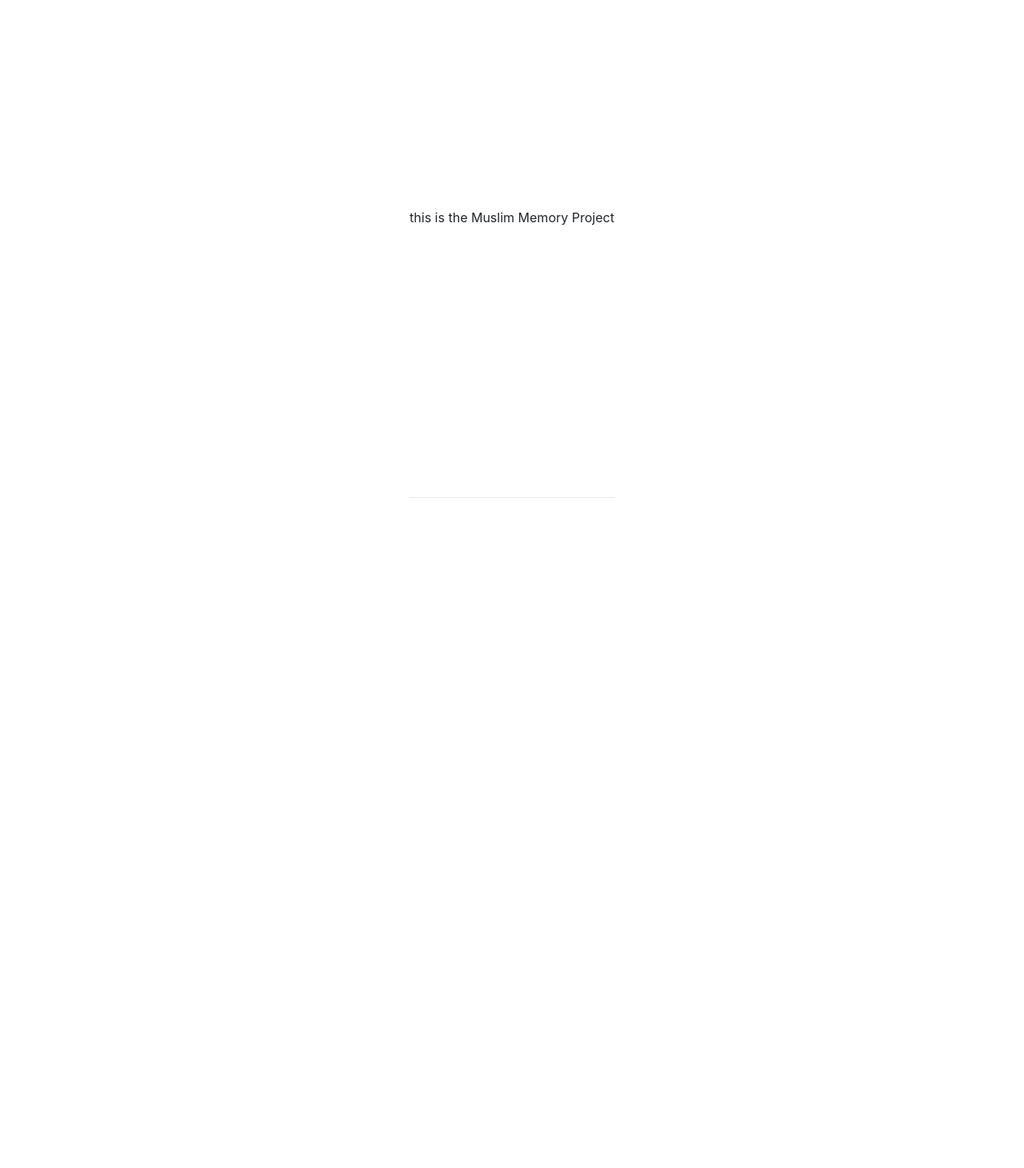
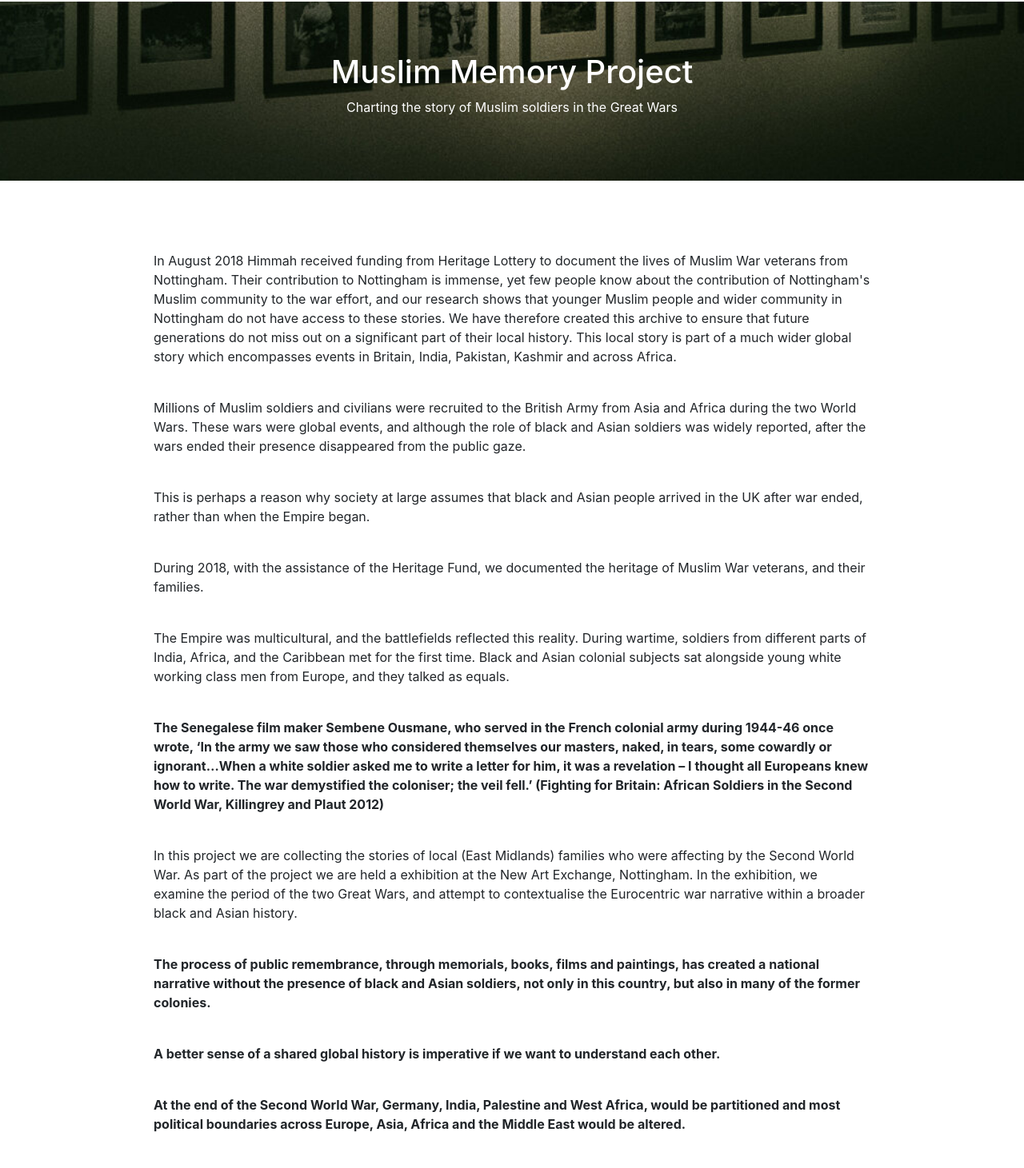
Before and after one commit to Bilal-Nadeem-Ahmed/Himmah, a Next.js app: page /muslimmemoryproject in a window 1280 px wide. Shown: the part 78-1539 px from the top of the page at 80% size. Before the commit the page ends 800 px from the top, so only its background shows below. Built offline with nearby package versions, Linux system fonts and the light colour scheme.

Commit message:
added a hlf page

```diff
--- a/pages/muslimmemoryproject.js
+++ b/pages/muslimmemoryproject.js
@@ -2,6 +2,7 @@ import Head from 'next/head'
 import styles from '../styles/Home.module.css'
 import Navigation from '../Components/Nav'
 import 'bootstrap/dist/css/bootstrap.min.css';
+import Footer from '../Components/Footer';
 
 
 export default function MuslimMemoryProject() {
@@ -20,12 +21,49 @@ export default function MuslimMemoryProject() {
 
       <main className={styles.main}>
       <Navigation/>
-      <div>this is the Muslim Memory Project</div>
+      <div className='mmpimg'><div className='mmptxt'>
+        <h1>
+        Muslim Memory Project
+          </h1>
+          <p>Charting the story of Muslim soldiers in the Great Wars</p></div></div>
+          <div className='ttcontent'>
+            <br/>
+            <p>In August 2018 Himmah received funding from Heritage Lottery to document the lives of Muslim War veterans from Nottingham. Their contribution to Nottingham is immense, yet few people know about the contribution of Nottingham's Muslim community to the war effort, and our research shows that younger Muslim people and wider community in Nottingham do not have access to these stories. We have therefore created this archive to ensure that future generations do not miss out on a significant part of their local history. This local story is part of a much wider global story which encompasses events in Britain, India, Pakistan, Kashmir and across Africa. </p>
+            <br/>
+            <p>Millions of Muslim soldiers and civilians were recruited to the British Army from Asia and Africa during the two World Wars. These wars were global events, and although the role of black and Asian soldiers was widely reported, after the wars ended their presence disappeared from the public gaze. </p>
+            <br/>
+            <p>This is perhaps a reason why society at large assumes that black and Asian people arrived in the UK after war ended, rather than when the Empire began.</p>
+            <br/>
+
+            <p>During 2018, with the assistance of the Heritage Fund, we documented the heritage of Muslim War veterans, and their families.</p>
+            <br/>
+            <p>The Empire was multicultural, and the battlefields reflected this reality. During wartime, soldiers from different parts of India, Africa, and the Caribbean met for the first time. Black and Asian colonial subjects sat alongside young white working class men from Europe, and they talked as equals. </p>
+
+            <br/>
+            <p><b>The Senegalese film maker Sembene Ousmane, who served in the French colonial army during 1944-46 once wrote, ‘In the army we saw those who considered themselves our masters, naked, in tears, some cowardly or ignorant…When a white soldier asked me to write a letter for him, it was a revelation – I thought all Europeans knew how to write. The war demystified the coloniser; the veil fell.’ (Fighting for Britain: African Soldiers in the Second World War, Killingrey and Plaut 2012)</b></p>
+            <br/>
+            <p>In this project we are collecting the stories of local (East Midlands) families who were affecting by the Second World War.  As part of the project we are held a exhibition at the New Art Exchange, Nottingham.  In the exhibition, we examine the period of the two Great Wars, and attempt to contextualise the Eurocentric war narrative within a broader black and Asian history. </p>
+            <br/>
+
+            <p><b>The process of public remembrance, through memorials, books, films and paintings, has  created a national narrative without the presence of  black and Asian soldiers, not only in this country, but also in many of the former colonies. </b></p>
+            <br/>
+
+            <p><b>A better sense of a shared global history is imperative if we want to understand each other. </b></p>
+            <br/>
+
+            <p><b>At the end of the Second  World War, Germany, India, Palestine and West Africa, would be partitioned and most political boundaries across Europe, Asia, Africa and the Middle East would be altered.</b></p>
+            <br/>
+            <p><b>In this process, millions of people died or were forcibly displaced, and this legacy continues to the present day. </b></p>
+            <br/>
+            <br/>
+            <p>Artists Jagdish Patel and Farida Makki have been worked with local families to explore the connections between Nottingham’s Muslim community and the wider war narrative. In this exhibition we use personal memory, maps, photographs, and archival material to pose questions about the process of war memorialisation, empire, and its interconnections to our present-day identities.</p>
+            <p><a href='http://www.nae.org.uk'>More details here..</a></p>
+          </div>
       </main>
 
 
       <footer className={styles.footer}>
-
+      <Footer/>
       </footer>
     </div>
   )
--- a/styles/globals.css
+++ b/styles/globals.css
@@ -339,3 +339,17 @@ h1{
   font-weight: bold;
   text-decoration: none;
 }
+.mmpimg{
+  width: 100vw;
+ height: auto;
+  background-image: url('/images/mmp.jpg');
+  background-repeat: no-repeat;
+  background-position: center 100%;
+  background-size: cover;
+}
+.mmptxt{
+  padding: 5% ;
+ color: white;
+ text-align: center;
+
+}
```
Also changed, not shown: public/images/mmp.jpg (added).
